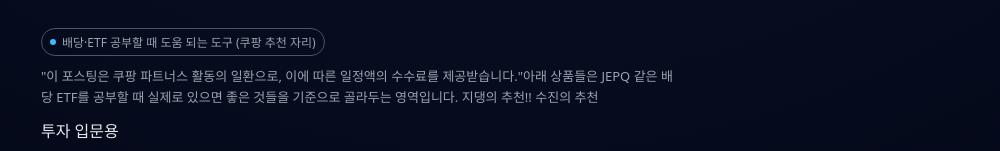
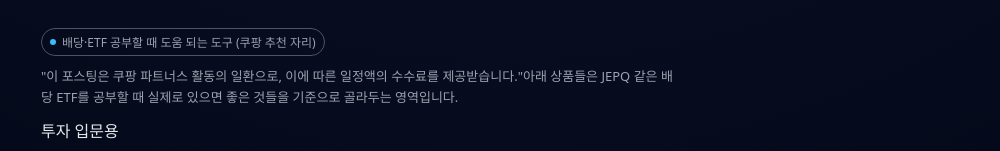
Before and after one commit to JHcouple/hohaeng-dividend, a plain HTML site: page index.html in a window 1280 px wide. Shown: the part 768-919 px from the top of the page, without its empty margins (135-1135 px from the left). Drawn offline with Linux system fonts and the light colour scheme.

Commit message:
Clean up text in hero-sub paragraph
Removed redundant text from the hero-sub paragraph.

```diff
--- a/index.html
+++ b/index.html
@@ -463,7 +463,7 @@
 
           <p class="hero-sub" style="font-size: 13px; margin-bottom: 10px">
             "이 포스팅은 쿠팡 파트너스 활동의 일환으로, 이에 따른 일정액의 수수료를 제공받습니다."아래 상품들은 JEPQ 같은 배당 ETF를 공부할 때 실제로 있으면 좋은
-            것들을 기준으로 골라두는 영역입니다. 지댕의 추천!! 수진의 추천
+            것들을 기준으로 골라두는 영역입니다.
           </p>
 
           <div class="coupang-grid">
```
